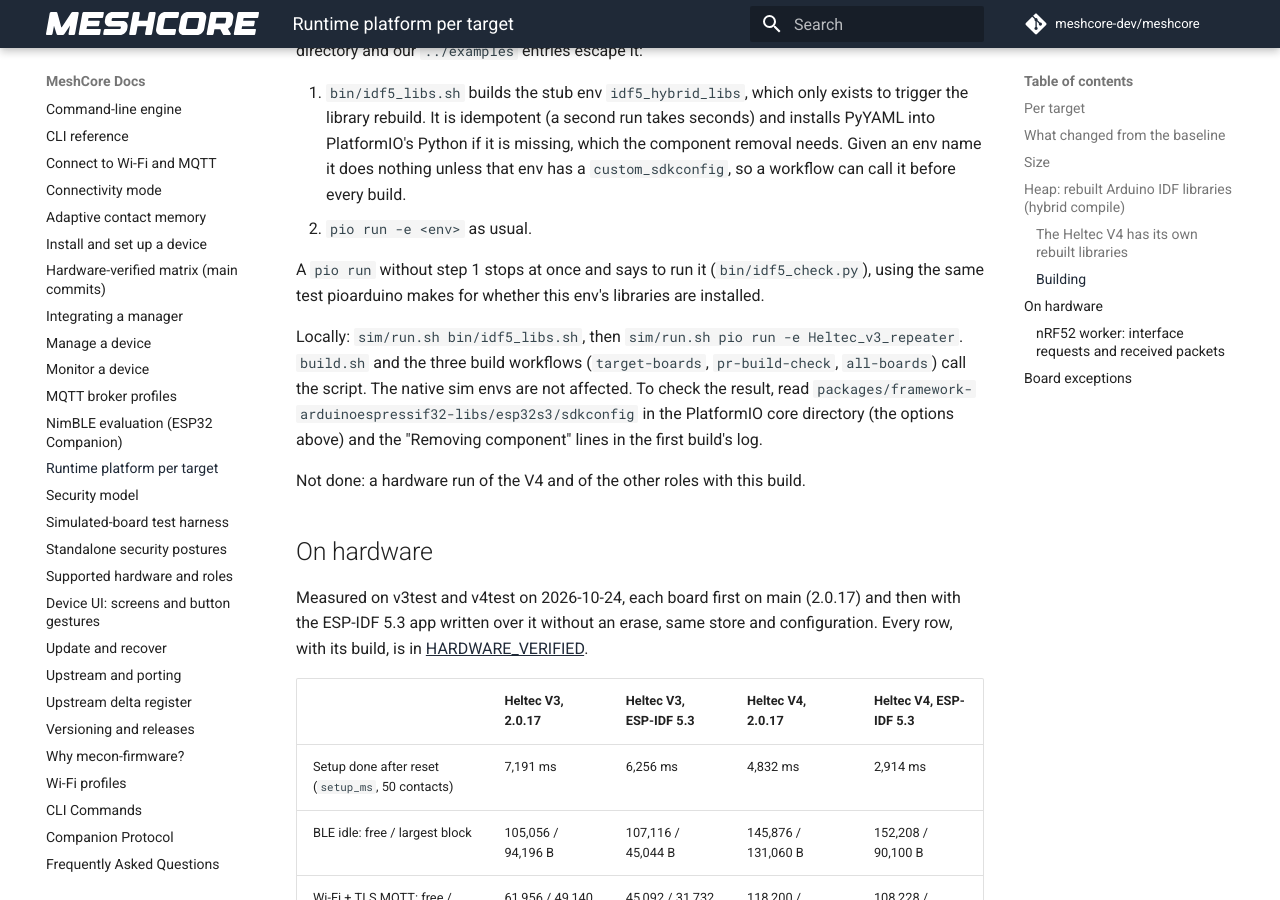
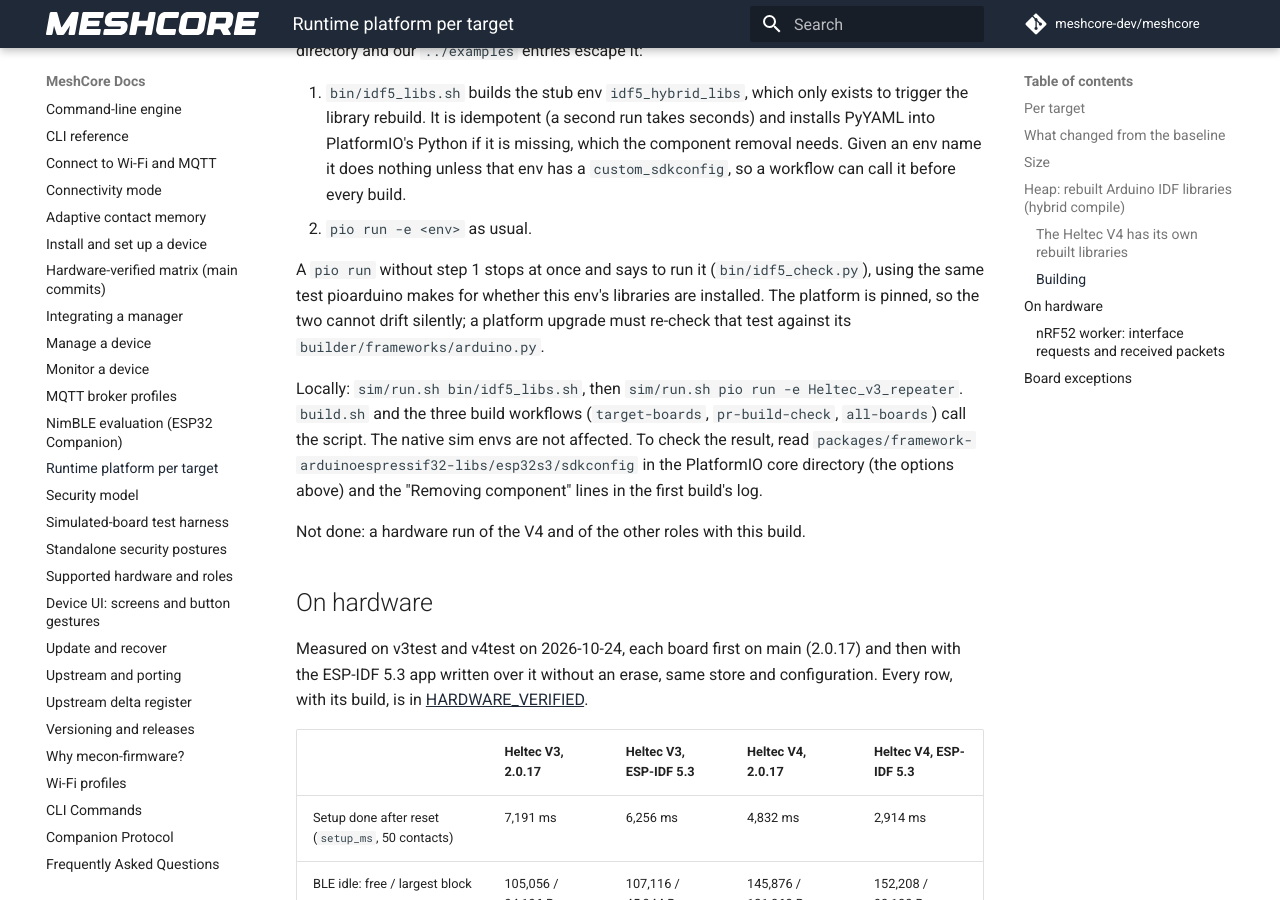
Before and after one commit to hoejriis/mecon-firmware, an MkDocs documentation site: the page built from docs/PLATFORM.md, in a window 1280 px wide and 900 px high, scrolled down 6442 px. Built offline with MkDocs 1.6.1 and Material for MkDocs 9.7.7, drawn with Linux system fonts in a browser that asks for light colours; comment, search, counter and statistics services are not loaded.

Commit message:
PLATFORM: a platform upgrade must re-check the library test
The firmware coder's review of PR 271.

Co-Authored-By: Claude Opus 5.5 (1M context) <noreply@anthropic.com>

```diff
--- a/docs/PLATFORM.md
+++ b/docs/PLATFORM.md
@@ -102,7 +102,7 @@ It is a two-step build, because the hybrid pass matches `build_src_filter` again
 1. `bin/idf5_libs.sh` builds the stub env `idf5_hybrid_libs`, which only exists to trigger the library rebuild. It is idempotent (a second run takes seconds) and installs PyYAML into PlatformIO's Python if it is missing, which the component removal needs. Given an env name it does nothing unless that env has a `custom_sdkconfig`, so a workflow can call it before every build.
 2. `pio run -e <env>` as usual.
 
-A `pio run` without step 1 stops at once and says to run it (`bin/idf5_check.py`), using the same test pioarduino makes for whether this env's libraries are installed.
+A `pio run` without step 1 stops at once and says to run it (`bin/idf5_check.py`), using the same test pioarduino makes for whether this env's libraries are installed. The platform is pinned, so the two cannot drift silently; a platform upgrade must re-check that test against its `builder/frameworks/arduino.py`.
 
 Locally: `sim/run.sh bin/idf5_libs.sh`, then `sim/run.sh pio run -e Heltec_v3_repeater`. `build.sh` and the three build workflows (`target-boards`, `pr-build-check`, `all-boards`) call the script. The native sim envs are not affected. To check the result, read `packages/framework-arduinoespressif32-libs/esp32s3/sdkconfig` in the PlatformIO core directory (the options above) and the "Removing component" lines in the first build's log.
 
```
